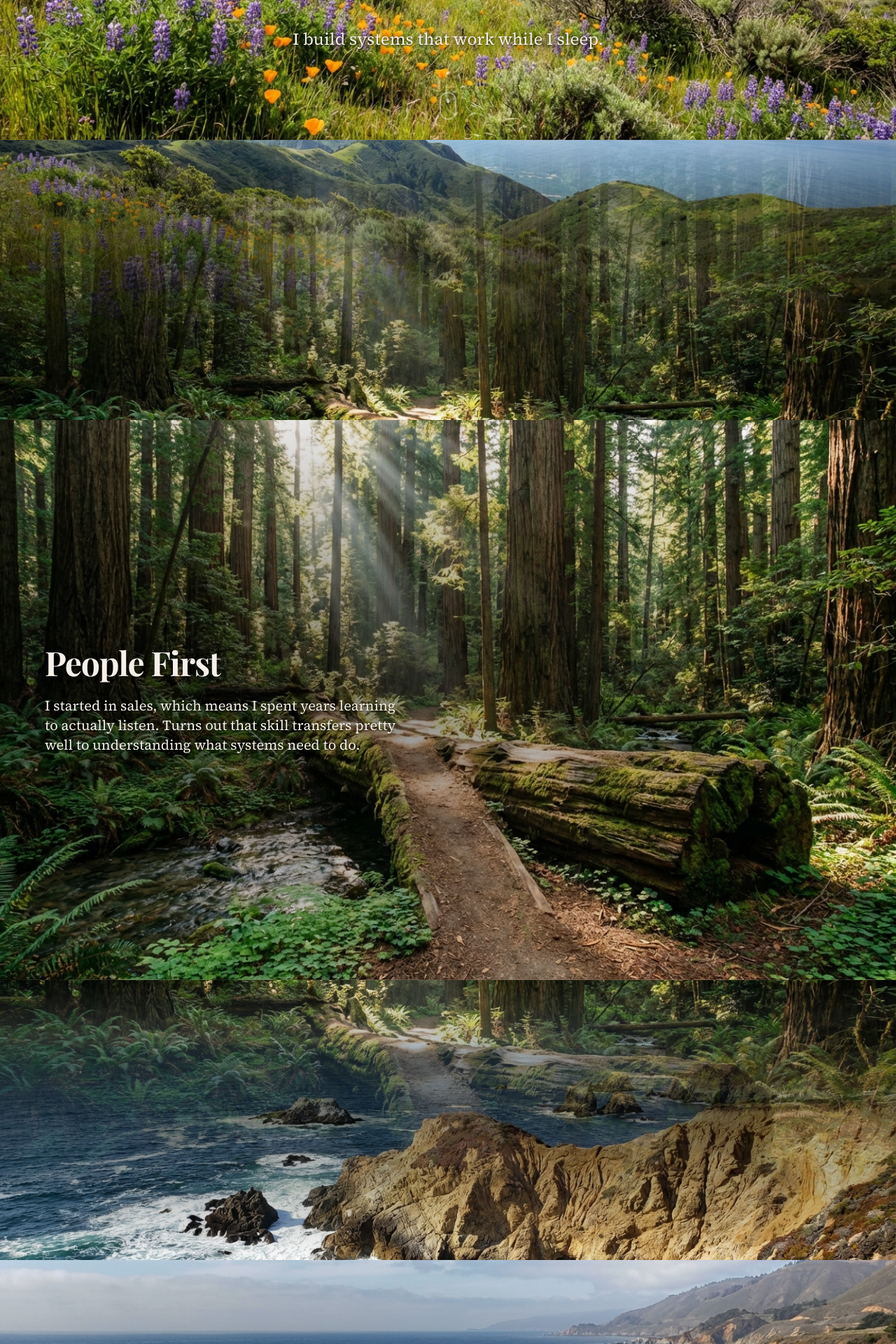
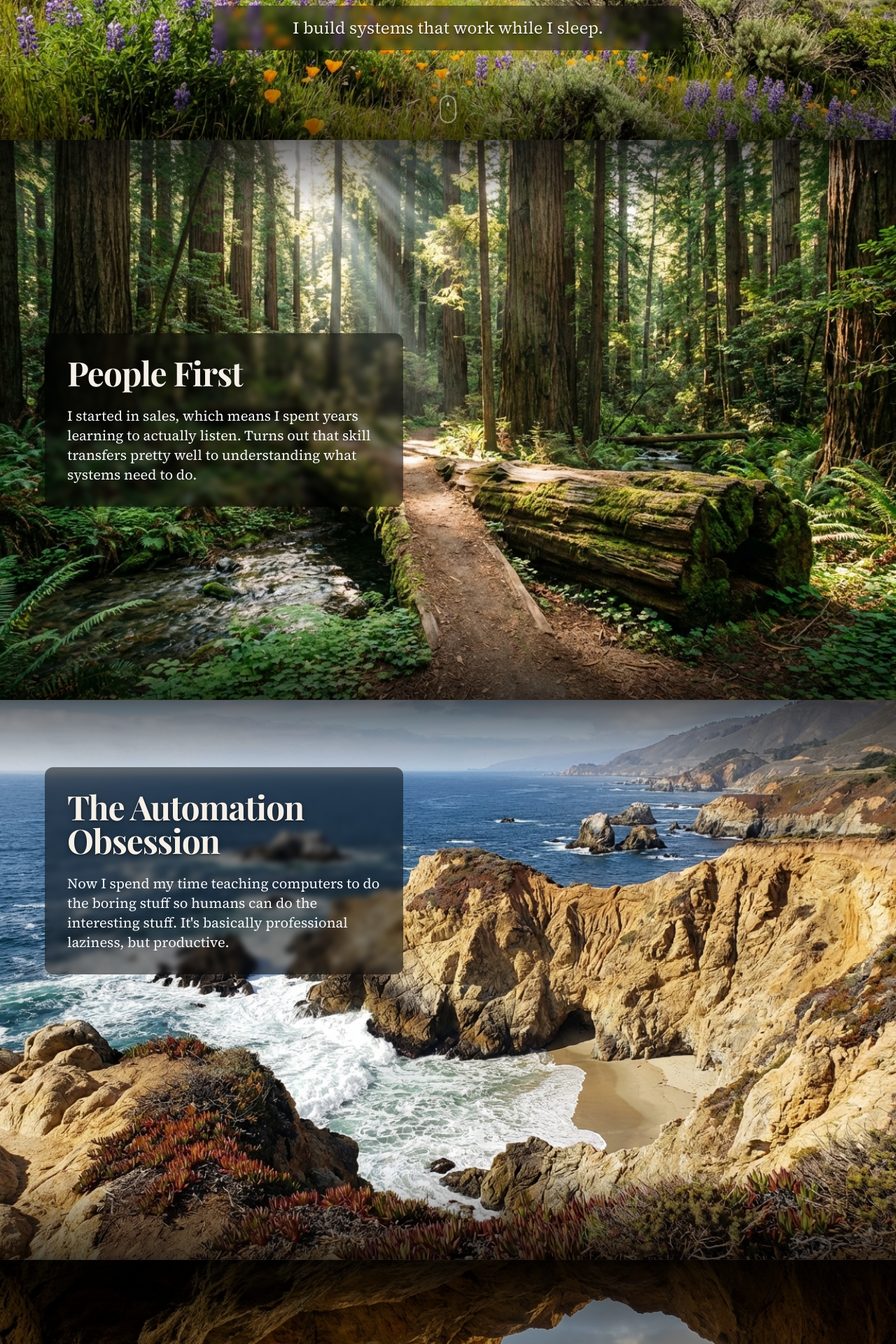
Before and after one commit to DanofGar/dgautomate-portfolio, a Next.js app: page / in a window 1280 px wide. Shown: the part 600-2520 px from the top of the page at 70% size. Built offline with nearby package versions, Linux system fonts and the light colour scheme; a web font is replaced by a local one.

Commit message:
fix: improve text readability with backdrops, fix mobile image positioning, remove broken transitions

```diff
--- a/src/app/page.tsx
+++ b/src/app/page.tsx
@@ -4,7 +4,6 @@ import { Sky } from '@/components/zones/Sky';
 import { Forest } from '@/components/zones/Forest';
 import { CoastalOverlook } from '@/components/zones/CoastalOverlook';
 import { Cave } from '@/components/zones/Cave';
-import { TransitionZone } from '@/components/zones/TransitionZone';
 
 export default function Home() {
   return (
@@ -12,41 +11,11 @@ export default function Home() {
       {/* Hero - Sky */}
       <Sky />
 
-      {/* Transition: Sky → Forest */}
-      <TransitionZone
-        fromImage="/assets/sky/sky-background-v3.png"
-        toImage="/assets/forest/forest-background-v3.png"
-        fromTint="rgba(135, 180, 200, 0.1)"
-        toTint="rgba(30, 50, 35, 0.2)"
-        heightClass="h-[30vh] md:h-[50vh]"
-        className="transition-zone"
-      />
-
       {/* Story 1 - Forest */}
       <Forest />
 
-      {/* Transition: Forest → Coastal */}
-      <TransitionZone
-        fromImage="/assets/forest/forest-background-v3.png"
-        toImage="/assets/coastal/coastal-overlook-v3.png"
-        fromTint="rgba(30, 50, 35, 0.2)"
-        toTint="rgba(50, 80, 90, 0.1)"
-        heightClass="h-[30vh] md:h-[50vh]"
-        className="transition-zone"
-      />
-
       {/* Story 2 - Coastal */}
       <CoastalOverlook />
-
-      {/* Transition: Coastal → Cave */}
-      <TransitionZone
-        fromImage="/assets/coastal/coastal-overlook-v3.png"
-        toImage="/assets/cave/cave-transition-v3.png"
-        fromTint="rgba(50, 80, 90, 0.1)"
-        toTint="rgba(20, 15, 10, 0.4)"
-        heightClass="h-[50vh] md:h-[70vh]"
-        className="transition-zone"
-      />
 
       {/* Dead End - Cave */}
       <Cave />
--- a/src/components/zones/Cave.tsx
+++ b/src/components/zones/Cave.tsx
@@ -1,4 +1,3 @@
-// src/components/zones/Cave.tsx
 'use client';
 
 import { motion } from 'framer-motion';
@@ -7,28 +6,24 @@ import { cn } from '@/lib/utils';
 
 export function Cave() {
   return (
-    <section className="zone relative h-screen w-full overflow-hidden scroll-snap-align-start">
+    <section className="relative h-screen w-full overflow-hidden">
       {/* Background */}
       <div className="absolute inset-0 z-0">
         <Image
           src="/assets/cave/cave-transition-v3.png"
           alt="Sea cave interior"
           fill
-          className="object-cover"
+          className="object-cover object-center"
           quality={90}
         />
+        {/* Top gradient from previous section */}
+        <div className="absolute top-0 left-0 right-0 h-24 bg-gradient-to-b from-black/70 to-transparent" />
+        {/* Overall darkening vignette */}
+        <div className="absolute inset-0 bg-black/30" />
       </div>
 
-      {/* Darker vignette for cave atmosphere */}
-      <div
-        className="absolute inset-0 z-5"
-        style={{
-          background: 'radial-gradient(ellipse 70% 50% at 50% 50%, transparent 0%, rgba(0,0,0,0.6) 100%)'
-        }}
-      />
-
-      {/* Content - centered, mysterious */}
-      <div className="relative z-10 h-full flex items-center justify-center px-8">
+      {/* Content - centered with backdrop */}
+      <div className="relative z-10 h-full flex items-center justify-center px-6">
         <motion.div
           initial={{ opacity: 0 }}
           whileInView={{ opacity: 1 }}
@@ -36,22 +31,25 @@ export function Cave() {
           transition={{ duration: 1.2, ease: 'easeOut' }}
           className="text-center max-w-md"
         >
+          {/* Text container with backdrop */}
+          <div className="bg-black/60 backdrop-blur-sm rounded-xl px-8 py-6">
             <p
               className={cn(
                 'font-body text-lg md:text-xl',
-              'text-warm-white/70 text-shadow-readable'
+                'text-warm-white text-shadow-readable'
               )}
             >
               Looks like this is the end of the trail...
             </p>
             <p
               className={cn(
-              'font-body text-sm mt-4',
-              'text-warm-white/50'
+                'font-body text-sm md:text-base mt-3',
+                'text-warm-white/70'
               )}
             >
               Or is it?
             </p>
+          </div>
         </motion.div>
       </div>
     </section>
--- a/src/components/zones/CoastalOverlook.tsx
+++ b/src/components/zones/CoastalOverlook.tsx
@@ -1,4 +1,3 @@
-// src/components/zones/CoastalOverlook.tsx
 'use client';
 
 import { motion } from 'framer-motion';
@@ -7,23 +6,24 @@ import { cn } from '@/lib/utils';
 
 export function CoastalOverlook() {
   return (
-    <section className="zone relative h-screen w-full overflow-hidden scroll-snap-align-start">
+    <section className="relative h-screen w-full overflow-hidden">
       {/* Background */}
       <div className="absolute inset-0 z-0">
         <Image
           src="/assets/coastal/coastal-overlook-v3.png"
           alt="Big Sur coastal overlook"
           fill
-          className="object-cover"
+          className="object-cover object-top md:object-center"
           quality={90}
         />
+        {/* Top gradient from previous section */}
+        <div className="absolute top-0 left-0 right-0 h-24 bg-gradient-to-b from-black/60 to-transparent" />
+        {/* Bottom gradient for transition */}
+        <div className="absolute bottom-0 left-0 right-0 h-32 bg-gradient-to-b from-transparent to-black/70" />
       </div>
 
-      {/* Vignette scrim */}
-      <div className="absolute inset-0 z-5 scrim-vignette" />
-
-      {/* Content - Left side */}
-      <div className="relative z-10 h-full flex items-center px-8 md:px-16">
+      {/* Content - Top area where sky is darker, with backdrop */}
+      <div className="relative z-10 h-full flex items-start pt-32 md:pt-24 px-6 md:px-16">
         <motion.div
           initial={{ opacity: 0, x: -30 }}
           whileInView={{ opacity: 1, x: 0 }}
@@ -31,9 +31,11 @@ export function CoastalOverlook() {
           transition={{ duration: 0.8, ease: [0.22, 1, 0.36, 1] }}
           className="max-w-lg"
         >
+          {/* Text container with backdrop */}
+          <div className="bg-black/50 backdrop-blur-sm rounded-xl p-6 md:p-8">
             <h2
               className={cn(
-              'font-serif text-3xl md:text-5xl font-bold mb-6',
+                'font-serif text-2xl md:text-4xl lg:text-5xl font-bold mb-4 md:mb-6',
                 'text-warm-white text-shadow-readable'
               )}
             >
@@ -41,14 +43,15 @@ export function CoastalOverlook() {
             </h2>
             <p
               className={cn(
-              'font-body text-lg md:text-xl leading-relaxed',
-              'text-warm-white text-shadow-readable'
+                'font-body text-base md:text-lg lg:text-xl leading-relaxed',
+                'text-warm-white/90'
               )}
             >
               Now I spend my time teaching computers to do the boring stuff
               so humans can do the interesting stuff. It&apos;s basically
               professional laziness, but productive.
             </p>
+          </div>
         </motion.div>
       </div>
     </section>
--- a/src/components/zones/Forest.tsx
+++ b/src/components/zones/Forest.tsx
@@ -1,4 +1,3 @@
-// src/components/zones/Forest.tsx
 'use client';
 
 import { motion } from 'framer-motion';
@@ -7,23 +6,24 @@ import { cn } from '@/lib/utils';
 
 export function Forest() {
   return (
-    <section className="zone relative h-screen w-full overflow-hidden scroll-snap-align-start">
+    <section className="relative h-screen w-full overflow-hidden">
       {/* Background */}
       <div className="absolute inset-0 z-0">
         <Image
           src="/assets/forest/forest-background-v3.png"
           alt="Redwood forest canopy"
           fill
-          className="object-cover"
+          className="object-cover object-center"
           quality={90}
         />
+        {/* Top gradient from previous section */}
+        <div className="absolute top-0 left-0 right-0 h-24 bg-gradient-to-b from-black/60 to-transparent" />
+        {/* Bottom gradient for transition */}
+        <div className="absolute bottom-0 left-0 right-0 h-32 bg-gradient-to-b from-transparent to-black/60" />
       </div>
 
-      {/* Vignette scrim for text area */}
-      <div className="absolute inset-0 z-5 scrim-vignette" />
-
-      {/* Content - Left side (darker canopy area) */}
-      <div className="relative z-10 h-full flex items-center px-8 md:px-16">
+      {/* Content - Left side with strong backdrop */}
+      <div className="relative z-10 h-full flex items-center px-6 md:px-16">
         <motion.div
           initial={{ opacity: 0, x: -30 }}
           whileInView={{ opacity: 1, x: 0 }}
@@ -31,9 +31,11 @@ export function Forest() {
           transition={{ duration: 0.8, ease: [0.22, 1, 0.36, 1] }}
           className="max-w-lg"
         >
+          {/* Text container with backdrop */}
+          <div className="bg-black/50 backdrop-blur-sm rounded-xl p-6 md:p-8">
             <h2
               className={cn(
-              'font-serif text-3xl md:text-5xl font-bold mb-6',
+                'font-serif text-2xl md:text-4xl lg:text-5xl font-bold mb-4 md:mb-6',
                 'text-warm-white text-shadow-readable'
               )}
             >
@@ -41,13 +43,14 @@ export function Forest() {
             </h2>
             <p
               className={cn(
-              'font-body text-lg md:text-xl leading-relaxed',
-              'text-warm-white text-shadow-readable'
+                'font-body text-base md:text-lg lg:text-xl leading-relaxed',
+                'text-warm-white/90'
               )}
             >
               I started in sales, which means I spent years learning to actually listen.
               Turns out that skill transfers pretty well to understanding what systems need to do.
             </p>
+          </div>
         </motion.div>
       </div>
     </section>
--- a/src/components/zones/Sky.tsx
+++ b/src/components/zones/Sky.tsx
@@ -1,4 +1,3 @@
-// src/components/zones/Sky.tsx
 'use client';
 
 import { motion } from 'framer-motion';
@@ -7,20 +6,22 @@ import { cn } from '@/lib/utils';
 
 export function Sky() {
   return (
-    <section className="zone relative h-screen w-full overflow-hidden scroll-snap-align-start">
+    <section className="relative h-screen w-full overflow-hidden">
       {/* Background image */}
       <div className="absolute inset-0 z-0">
         <Image
           src="/assets/sky/sky-background-v3.png"
           alt="California sky at golden hour"
           fill
-          className="object-cover object-bottom"
+          className="object-cover object-top md:object-center"
           priority
           quality={90}
         />
+        {/* Bottom gradient for transition to next section */}
+        <div className="absolute bottom-0 left-0 right-0 h-32 bg-gradient-to-b from-transparent to-black/60" />
       </div>
 
-      {/* Name - Top Right per spec */}
+      {/* Name - Top Right on desktop, centered on mobile */}
       <motion.div
         initial={{ opacity: 0, y: -20 }}
         animate={{ opacity: 1, y: 0 }}
@@ -38,22 +39,25 @@ export function Sky() {
         </h1>
       </motion.div>
 
-      {/* Hook line - Center bottom area */}
+      {/* Hook line - with backdrop for readability */}
       <motion.div
         initial={{ opacity: 0 }}
         animate={{ opacity: 1 }}
         transition={{ duration: 1, delay: 1 }}
-        className="absolute bottom-32 left-0 right-0 z-10 px-8"
+        className="absolute bottom-24 md:bottom-32 left-0 right-0 z-10 px-6 md:px-8"
       >
+        {/* Text backdrop */}
+        <div className="mx-auto max-w-2xl rounded-lg bg-black/40 backdrop-blur-sm px-6 py-4">
           <p
             className={cn(
-            'font-body text-xl md:text-2xl',
+              'font-body text-lg md:text-2xl',
               'text-warm-white text-shadow-readable',
-            'text-center max-w-2xl mx-auto'
+              'text-center'
             )}
           >
             I build systems that work while I sleep.
           </p>
+        </div>
       </motion.div>
 
       {/* Scroll indicator */}
@@ -61,7 +65,7 @@ export function Sky() {
         initial={{ opacity: 0 }}
         animate={{ opacity: 1 }}
         transition={{ duration: 1, delay: 2 }}
-        className="absolute bottom-8 left-1/2 -translate-x-1/2 z-10"
+        className="absolute bottom-6 left-1/2 -translate-x-1/2 z-10"
       >
         <motion.div
           animate={{ y: [0, 8, 0] }}
```
Lines whose indentation alone changed are shown as unchanged.
